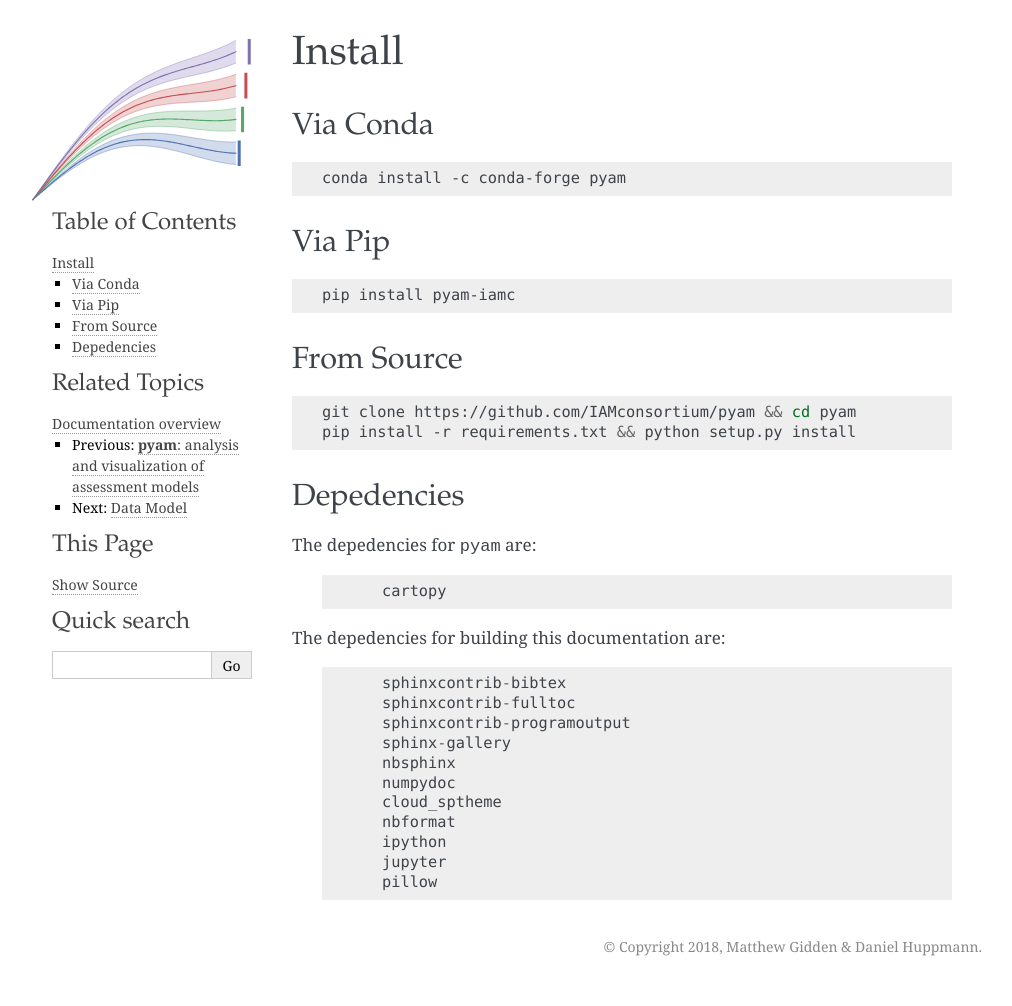
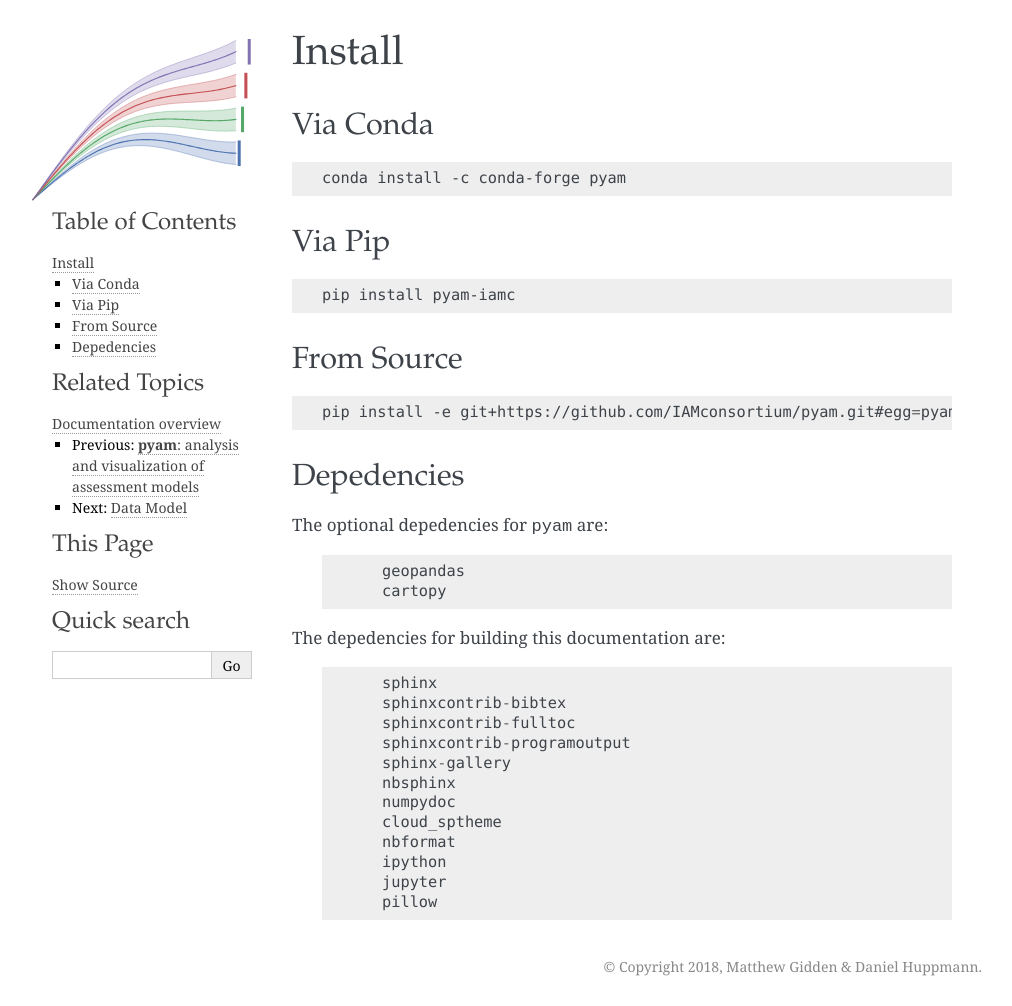
Before and after one commit to IAMconsortium/pyam, a Sphinx documentation site: the page built from doc/source/install.rst, in a window 1280 px wide. Shown: the whole page, without its empty margins (128-1140 px from the left). Built offline with Sphinx 7.4.7, drawn with Linux system fonts in a browser that asks for light colours; pages that are not in the unit, such as notebooks, are missing from menus.

```diff
--- a/doc/source/conf.py
+++ b/doc/source/conf.py
@@ -76,9 +76,9 @@ author = u'Matthew Gidden & Daniel Huppmann'
 # built documents.
 #
 # The short X.Y version.
-version = '0.1.1'
+version = '0.1.2'
 # The full version, including alpha/beta/rc tags.
-release = '0.1.1'
+release = '0.1.2'
 
 # The language for content autogenerated by Sphinx. Refer to documentation
 # for a list of supported languages.
--- a/doc/source/install.rst
+++ b/doc/source/install.rst
@@ -22,20 +22,19 @@ From Source
 
 .. code-block:: bash
 
-    git clone https://github.com/IAMconsortium/pyam && cd pyam
-    pip install -r requirements.txt && python setup.py install
+    pip install -e git+https://github.com/IAMconsortium/pyam.git#egg=pyam
 
 Depedencies
 ~~~~~~~~~~~
 
-The depedencies for :code:`pyam` are:
+The optional depedencies for :code:`pyam` are:
 
   .. include:: ../../requirements.txt
-	  :start-line: 1
+	  :start-line: 0
 	  :literal:
 
 The depedencies for building this documentation are:
 
   .. include:: ../requirements.txt
-	  :start-line: 1
+	  :start-line: 0
 	  :literal:
```
Also changed, not shown: README.md (+8 -37 lines).
